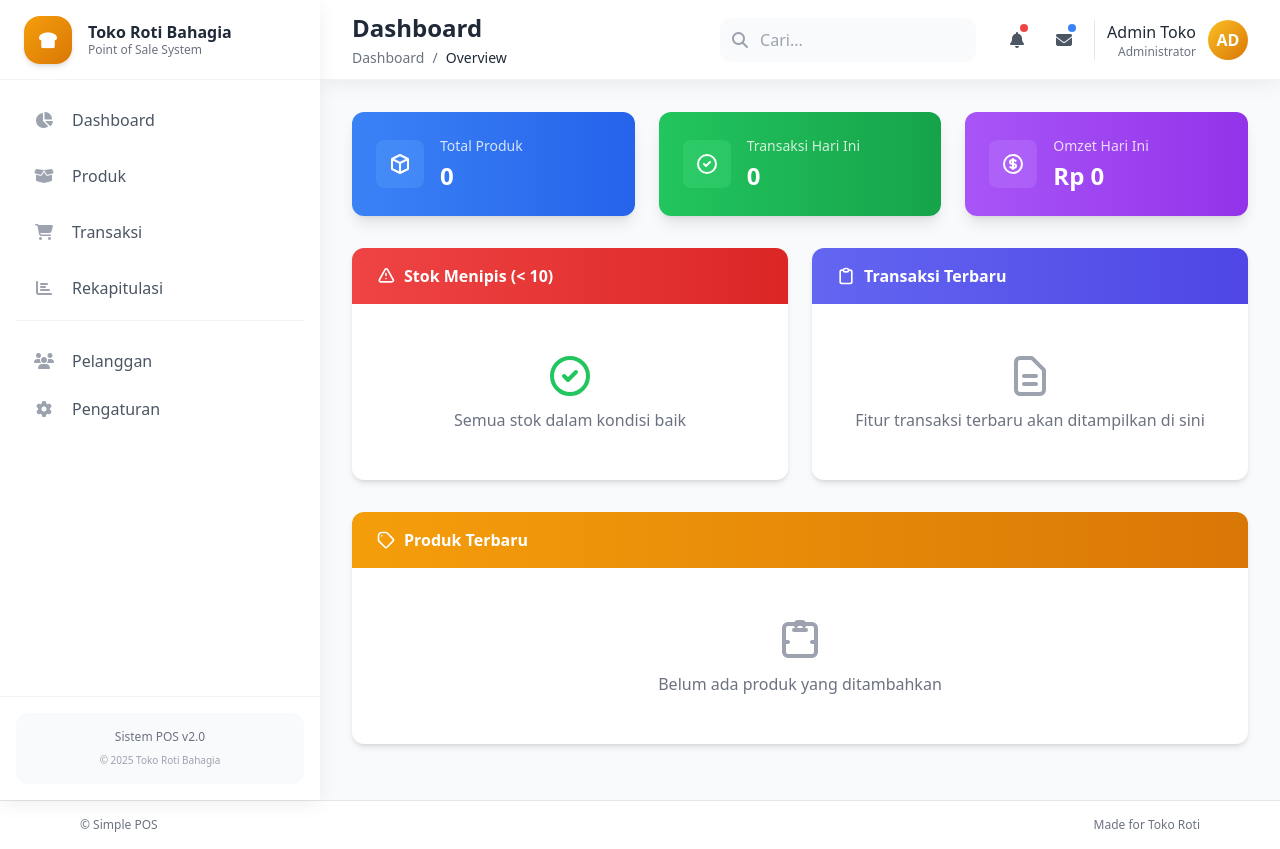
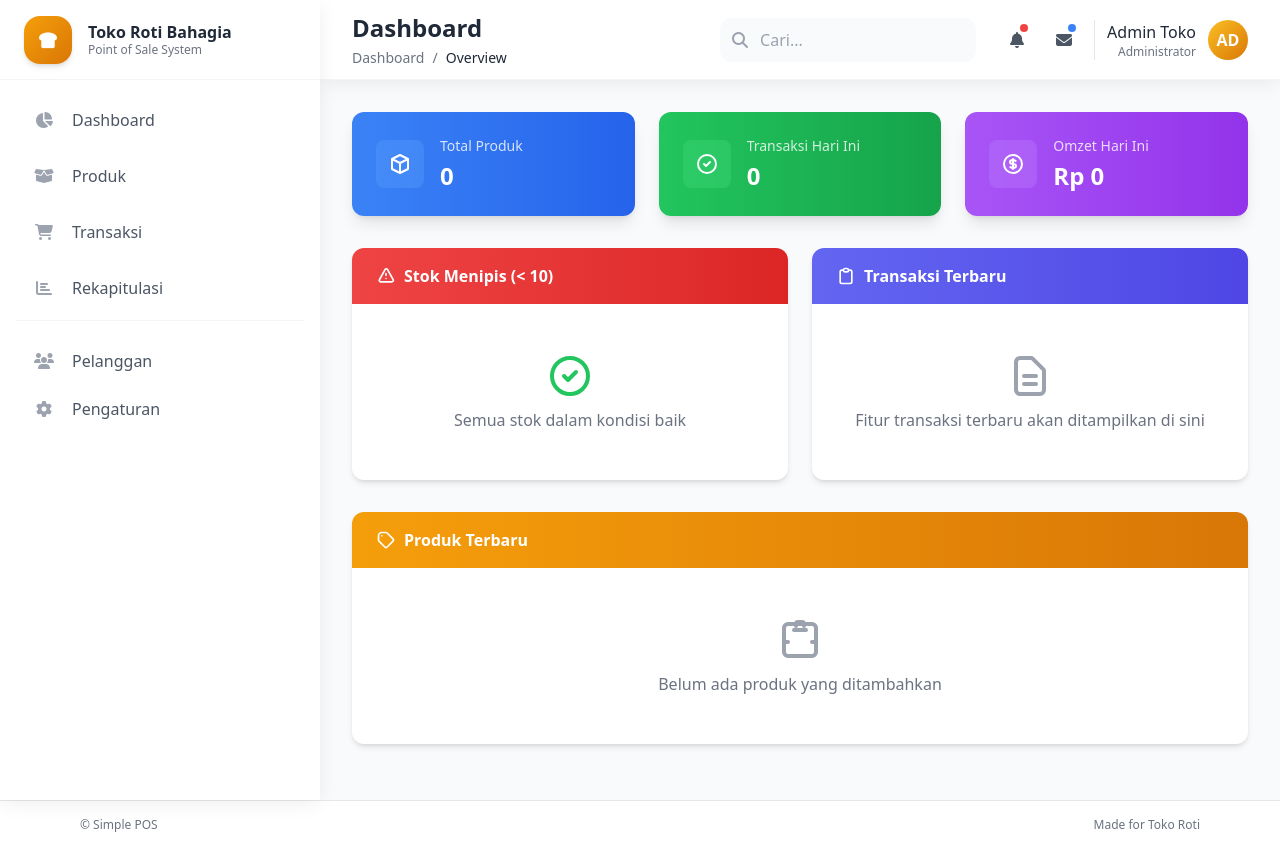
Before and after one commit to aghilshiroj93/belajar, a PHP site: page /index.php in a window 1280 px wide. Run offline with PHP 8.4, Linux system fonts and the light colour scheme; data that the repository does not hold is empty; some libraries are stand-ins or nearby versions.

Commit message:
Remove unused user info and footer sections from header

```diff
--- a/inc/header.php
+++ b/inc/header.php
@@ -83,19 +83,7 @@
                 </div>
             </div>
 
-            <!-- User Info -->
-            <!-- <div class="px-6 py-4 border-b border-gray-100">
-                <div class="flex items-center gap-3">
-                    <div class="h-10 w-10 rounded-full bg-gradient-to-br from-primary-400 to-primary-600 flex items-center justify-center">
-                        <span class="text-white font-semibold text-sm">AD</span>
-                    </div>
-                    <div class="flex-1 min-w-0">
-                        <div class="font-medium text-gray-800 truncate">Admin Toko</div>
-                        <div class="text-xs text-gray-500 truncate">admin@tokoroti.com</div>
-                    </div>
-                    <div class="h-2 w-2 rounded-full bg-green-500 animate-pulse" title="Online"></div>
-                </div>
-            </div> -->
+
 
             <!-- Navigation Menu -->
             <nav class="flex-1 p-4 space-y-2">
@@ -168,14 +156,7 @@
             </nav>
 
             <!-- Footer -->
-            <div class="p-4 border-t border-gray-100">
-                <div class="bg-gray-50 rounded-xl p-4 text-center">
-                    <div class="text-xs text-gray-500 mb-2">Sistem POS v2.0</div>
-                    <div class="text-[10px] text-gray-400">
-                        © <span id="yMini"><?= date('Y') ?></span> Toko Roti Bahagia
-                    </div>
-                </div>
-            </div>
+
         </aside>
 
         <!-- Main Content Area -->
```
